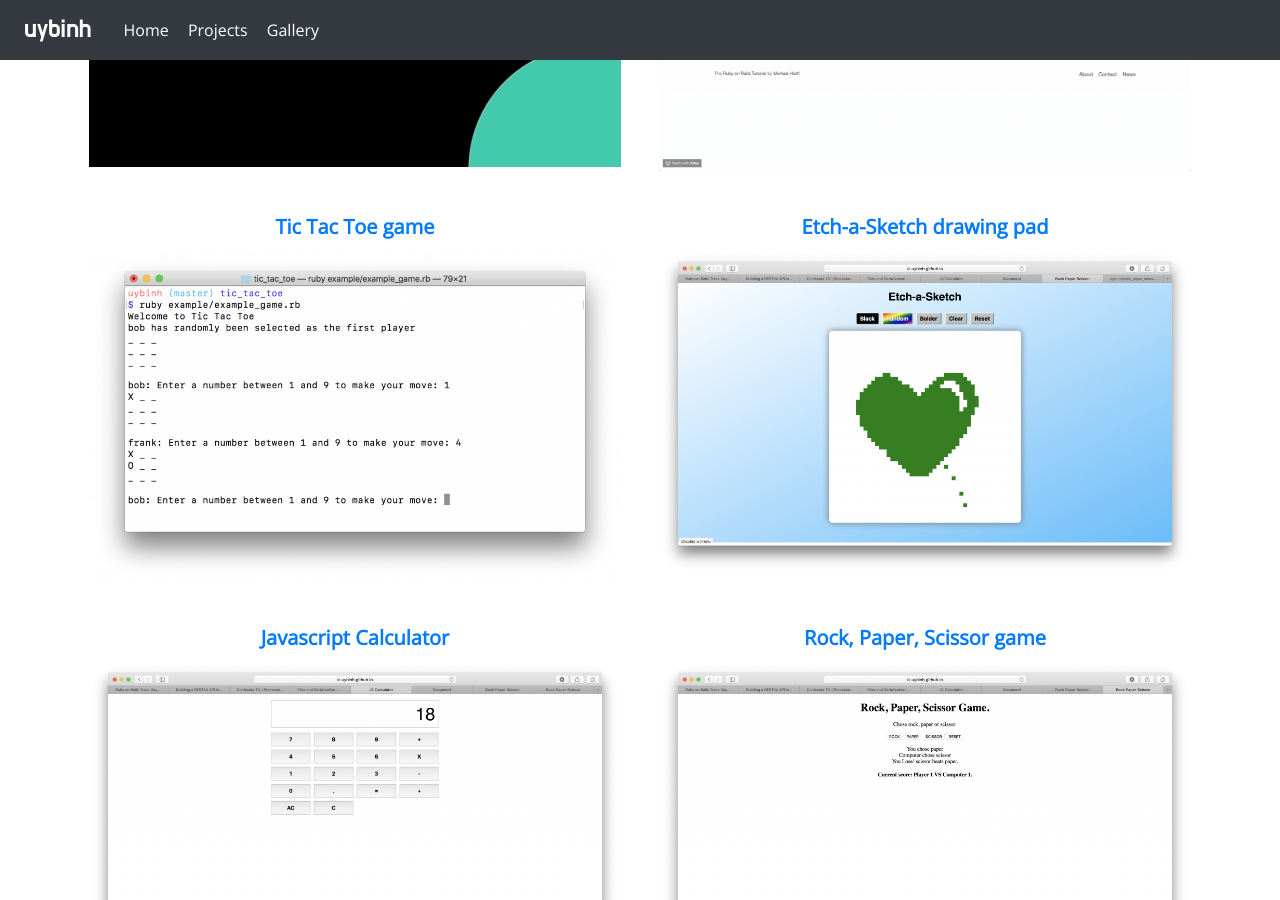
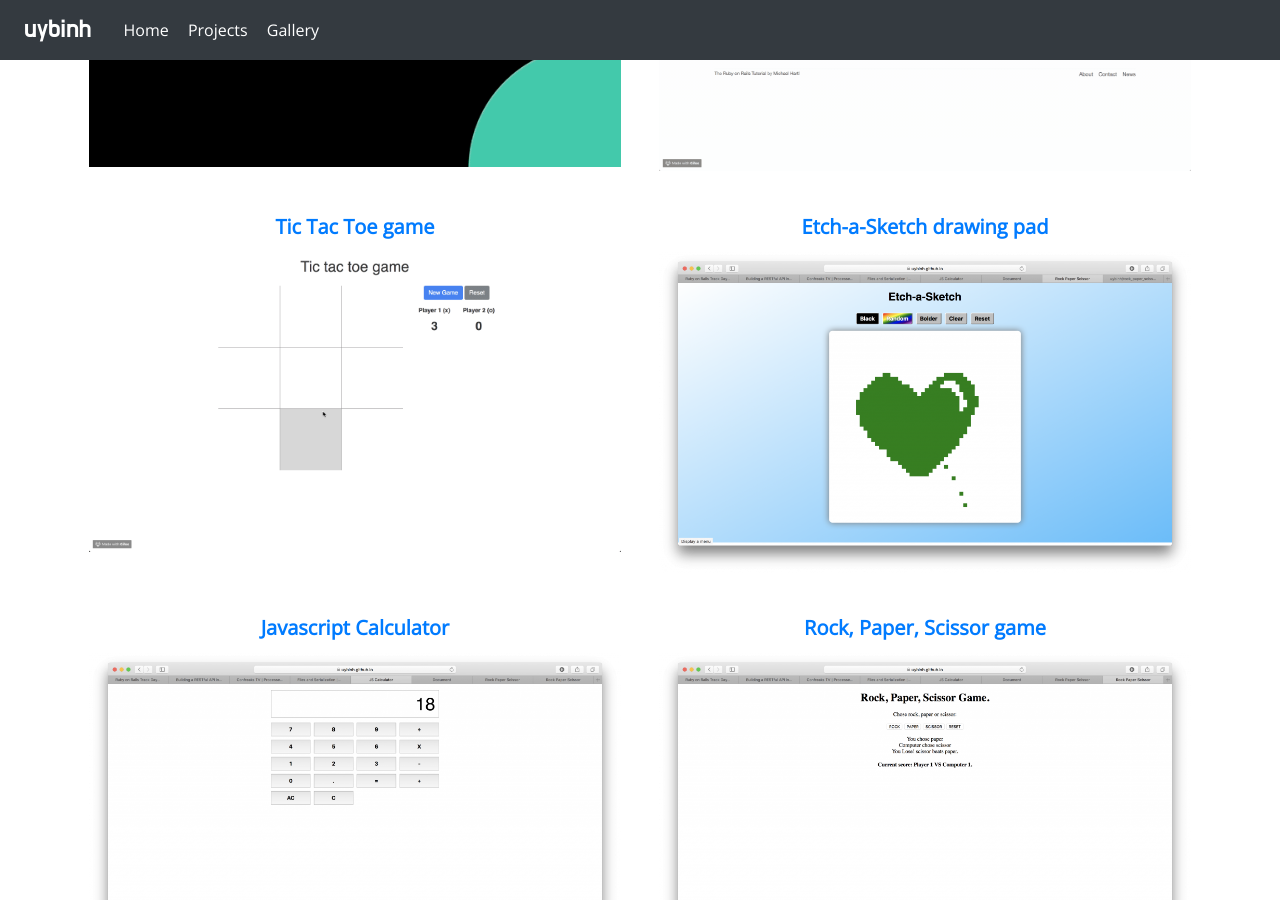
Before and after one commit to uybinh/landingpage, a Jekyll site: the page built from index.html, in a window 1280 px wide and 900 px high, scrolled down 960 px. Built offline with Jekyll 4.4.1, drawn with Linux system fonts in a browser that asks for light colours.

```diff
--- a/_includes/projects.html
+++ b/_includes/projects.html
@@ -19,9 +19,9 @@
   </div>
 
   <div class="col-12 col-md-6">
-    <a href="https://github.com/uybinh/tic_tac_toe" target="_blank"><h5>Tic Tac Toe game</h2></a>
-    <a href="https://github.com/uybinh/tic_tac_toe" target="_blank">
-      <img class="img-thumbnail" src="images/projects_images/tic_tac_toe_game.png" alt="">
+    <a href="https://github.com/uybinh/tic_tac_toe_web" target="_blank"><h5>Tic Tac Toe game</h2></a>
+    <a href="https://uybinh.github.io/tic_tac_toe_web/" target="_blank">
+      <img class="img-thumbnail" src="images/projects_images/tic_tac_toe_web.gif" alt="">
     </a>
   </div>
 
--- a/index.html
+++ b/index.html
@@ -1,13 +1,13 @@
 ---
 layout: default
 ---
-<div id="about" class="section">
+<section id="about" class="section">
   {% include about.html %}
-</div>
+</section>
 
-<div id="projects" class="section">
+<section id="projects" class="section">
   {% include projects.html %}
-</div>
-<div id="gallery" class="section">
+</section>
+<section id="gallery" class="section">
   {% include gallery.html %}
-</div>
+</section>
```
Also changed, not shown: images/favicons/apple-touch-icon-180.png, images/favicons/apple-touch-icon.png, images/favicons/favicon-144.png, images/favicons/favicon-64.png, images/profile-picture.jpg, images/projects_images/sample_app.gif, images/projects_images/tic_tac_toe_web.gif (added).
